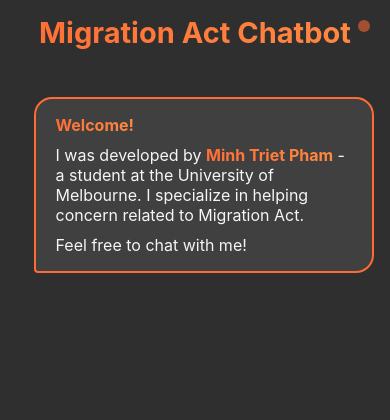
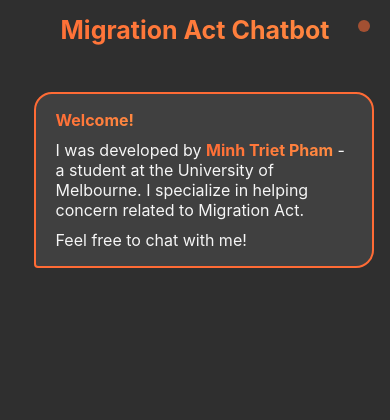
Before and after one commit to minhtrietcancode/rag-migration-law-chatbot, a Flask app: page / in a window 390 px wide. Shown: the top 420 px of the page. Run offline with Flask 3, Linux system fonts and the light colour scheme.

Commit message:
adjust font size for chat title

```diff
--- a/frontend/static/styles.css
+++ b/frontend/static/styles.css
@@ -23,7 +23,7 @@ body {
 }
 
 .chat-title {
-    font-size: 35px;
+    font-size: 30px;
     font-weight: 700;
     margin-bottom: 12px;
     color: #f5f5f5;
@@ -275,7 +275,7 @@ body {
     }
 
     .chat-title {
-        font-size: 29px;
+        font-size: 25px;
     }
 
     .message-content {
```
